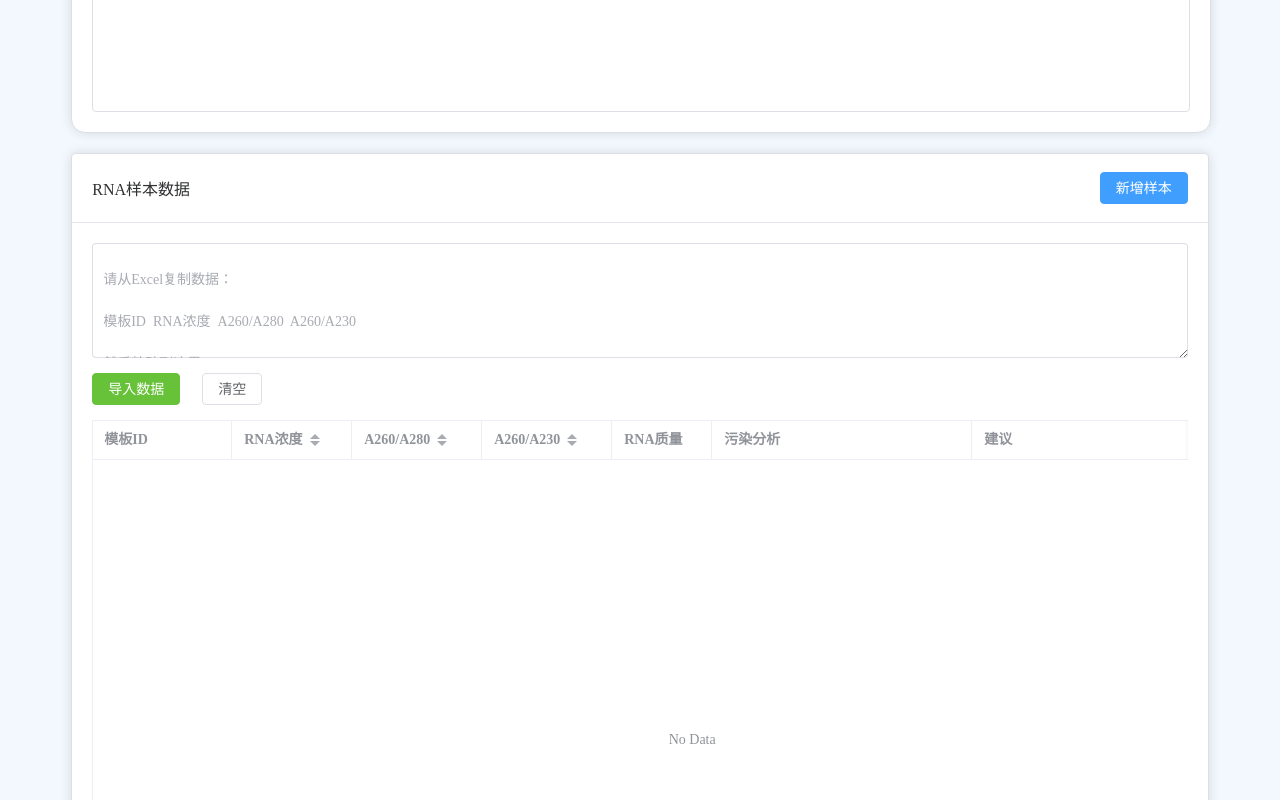
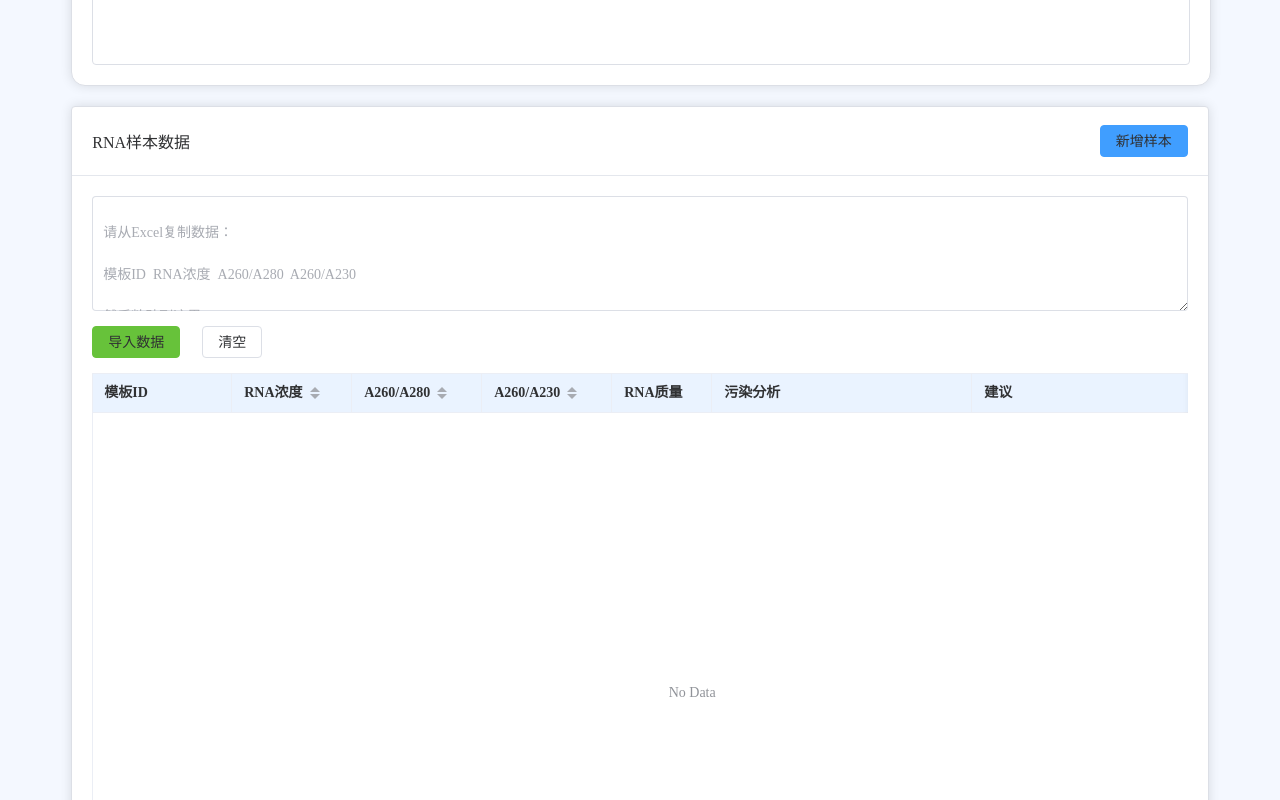
Before and after one commit to huluhuqi/RNA-quality-judgment, a Vue app: page / in a window 1280 px wide. Shown: the part 1300-2100 px from the top of the page. Built offline with nearby package versions, Linux system fonts and the light colour scheme.

Commit message:
feat: fix title, responsive layout, complete theme system with ECharts CSS variable support

```diff
--- a/src/assets/theme.css
+++ b/src/assets/theme.css
@@ -1,85 +1,145 @@
 /* ===================== 默认 ===================== */
 :root{
-    --bg-color:#f5f9ff;
-    --card-color:#ffffff;
-    --text-color:#303133;
-    --border-color:#dcdfe6;
-    --primary-color:#409eff;
+    --page-bg:#f4f8ff;
+    --card-bg:#ffffff;
+    --text-main:#303133;
+    --text-secondary:#606266;
+    --border:#dcdfe6;
+    --primary:#409eff;
     --button-color:#409eff;
+    --chart-bg:#ffffff;
+    --chart-text:#303133;
+    --table-bg:#ffffff;
+    --table-text:#303133;
+    --header-bg:#eaf3ff;
 }
 
 /* ===================== 科研蓝 ===================== */
 [data-theme="blue"]{
-    --bg-color:#f3f8ff;
-    --card-color:#ffffff;
-    --text-color:#303133;
-    --border-color:#dcdfe6;
-    --primary-color:#409eff;
+    --page-bg:#f4f8ff;
+    --card-bg:#ffffff;
+    --text-main:#303133;
+    --text-secondary:#606266;
+    --border:#dcdfe6;
+    --primary:#409eff;
     --button-color:#409eff;
+    --chart-bg:#ffffff;
+    --chart-text:#303133;
+    --table-bg:#ffffff;
+    --table-text:#303133;
+    --header-bg:#eaf3ff;
 }
 
 /* ===================== 生命绿 ===================== */
 [data-theme="green"]{
-    --bg-color:#f2fff6;
-    --card-color:#ffffff;
-    --text-color:#303133;
-    --border-color:#dcdfe6;
-    --primary-color:#67c23a;
+    --page-bg:#f2fff6;
+    --card-bg:#ffffff;
+    --text-main:#303133;
+    --text-secondary:#606266;
+    --border:#d9ecff;
+    --primary:#67c23a;
     --button-color:#67c23a;
+    --chart-bg:#ffffff;
+    --chart-text:#303133;
+    --table-bg:#ffffff;
+    --table-text:#303133;
+    --header-bg:#eaffef;
 }
 
 /* ===================== 活力橙 ===================== */
 [data-theme="orange"]{
-    --bg-color:#fff8ef;
-    --card-color:#ffffff;
-    --text-color:#303133;
-    --border-color:#dcdfe6;
-    --primary-color:#e6a23c;
+    --page-bg:#fff8ed;
+    --card-bg:#ffffff;
+    --text-main:#303133;
+    --text-secondary:#606266;
+    --border:#f5dab1;
+    --primary:#e6a23c;
     --button-color:#e6a23c;
+    --chart-bg:#ffffff;
+    --chart-text:#303133;
+    --table-bg:#ffffff;
+    --table-text:#303133;
+    --header-bg:#fff0d6;
 }
 
 /* ===================== 实验紫 ===================== */
 [data-theme="purple"]{
-    --bg-color:#faf5ff;
-    --card-color:#ffffff;
-    --text-color:#303133;
-    --border-color:#dcdfe6;
-    --primary-color:#9c27b0;
+    --page-bg:#faf5ff;
+    --card-bg:#ffffff;
+    --text-main:#303133;
+    --text-secondary:#606266;
+    --border:#e1c8ff;
+    --primary:#9c27b0;
     --button-color:#9c27b0;
+    --chart-bg:#ffffff;
+    --chart-text:#303133;
+    --table-bg:#ffffff;
+    --table-text:#303133;
+    --header-bg:#f3e5ff;
 }
 
 /* ===================== 暗夜黑 ===================== */
 [data-theme="dark"]{
-    --bg-color:#141414;
-    --card-color:#1f1f1f;
-    --text-color:#eeeeee;
-    --border-color:#444;
-    --primary-color:#66b1ff;
+    --page-bg:#121212;
+    --card-bg:#1e1e1e;
+    --text-main:#ffffff;
+    --text-secondary:#cccccc;
+    --border:#444444;
+    --primary:#66b1ff;
     --button-color:#409eff;
+    --chart-bg:#1e1e1e;
+    --chart-text:#ffffff;
+    --table-bg:#1e1e1e;
+    --table-text:#ffffff;
+    --header-bg:#242424;
 }
 
-/* ===================== 全局背景 ===================== */
+/* ===================== 页面背景 ===================== */
 body{
-    background: var(--bg-color);
-    color: var(--text-color);
+    background: var(--page-bg);
+    color: var(--text-main);
     transition: background .3s, color .3s;
 }
 
-/* ===================== 卡片跟随主题 ===================== */
+/* ===================== 卡片 ===================== */
 .el-card{
-    background: var(--card-color)!important;
-    color: var(--text-color);
-    border-color: var(--border-color)!important;
+    background: var(--card-bg)!important;
+    color: var(--text-main);
+    border-color: var(--border)!important;
+    min-width: 0;
+    overflow: hidden;
 }
 
 .el-card__header{
-    color: var(--text-color);
+    color: var(--text-main);
 }
 
-/* ===================== 表格跟随主题 ===================== */
+/* ===================== 普通文字 ===================== */
+body,
+span,
+div,
+p{
+    color: var(--text-main);
+}
+
+/* ===================== 次级文字 ===================== */
+.text-secondary{
+    color: var(--text-secondary);
+}
+
+/* ===================== 表格 ===================== */
 .el-table{
-    background: var(--card-color)!important;
-    color: var(--text-color);
+    background: var(--table-bg)!important;
+    color: var(--table-text);
+}
+
+.el-table th{
+    background: var(--header-bg)!important;
+    color: var(--text-main)!important;
+}
+
+.el-table td{
+    color: var(--table-text)!important;
 }
 
 /* ===================== 按钮跟随主题 ===================== */
@@ -96,3 +156,13 @@ body{
         border-color .5s ease,
         box-shadow .5s ease;
 }
+
+/* ===================== 移动端图表高度调整 ===================== */
+@media(max-width:768px){
+    .chart{
+        height:220px;
+    }
+    .el-card__header{
+        font-size:15px;
+    }
+}
--- a/src/components/ExperimentSummary.vue
+++ b/src/components/ExperimentSummary.vue
@@ -15,10 +15,10 @@
 
 
 
-<el-row :gutter="15">
+<el-row :gutter="15" class="summary-row">
 
 
-<el-col :xs="24" :sm="12" :lg="8">
+<el-col :xs="24" :sm="24" :md="12" :lg="8">
 
 
 <el-card shadow="hover" class="info-card">
@@ -134,7 +134,7 @@ ng/μL
 
 
 
-<el-col :xs="24" :sm="12" :lg="8">
+<el-col :xs="24" :sm="24" :md="12" :lg="8">
 
 
 <el-card shadow="hover" class="quality-card">
@@ -242,7 +242,7 @@ RNA质量分布
 
 
 
-<el-col :xs="24" :sm="12" :lg="8">
+<el-col :xs="24" :sm="24" :md="12" :lg="8">
 
 
 <el-card shadow="hover" class="pollution-card">
--- a/src/components/Header.vue
+++ b/src/components/Header.vue
@@ -7,13 +7,8 @@
       <div class="header-text">
 
         <h1>
-          RNA Quality Judgment
+          RNA质量检测工具
         </h1>
-
-
-        <p>
-          RNA质量检测、污染分析及反转录模板推荐工具
-        </p>
 
       </div>
 
@@ -61,13 +56,7 @@ h1{
 
   font-size:32px;
 
-  margin-bottom:10px;
-
-}
-
-p{
-
-  color:#666;
+  margin-bottom:0;
 
 }
 
--- a/src/components/PollutionChart.vue
+++ b/src/components/PollutionChart.vue
@@ -40,12 +40,6 @@ import * as echarts
 
 from 'echarts'
 
-import {
-getTheme
-}
-from '../theme/theme'
-
-
 
 
 
@@ -67,6 +61,16 @@ let chart=null
 
 
 
+function getChartTextColor(){
+    return getComputedStyle(
+        document.documentElement
+    )
+    .getPropertyValue('--chart-text')
+    .trim()
+    ||
+    '#303133'
+}
+
 
 
 function render(){
@@ -77,18 +81,14 @@ if(chart){
 
 chart =
 echarts.init(
-chartRef.value,
-getTheme()==='dark'
-?
-'dark'
-:
-null
+chartRef.value
 )
 
-
+const textColor = getChartTextColor()
 
 chart.setOption({
 
+backgroundColor:'transparent',
 
 tooltip:{},
 
@@ -107,8 +107,11 @@ data:[
 
 '双重风险'
 
-]
+],
 
+axisLabel:{
+color:textColor
+}
 
 },
 
@@ -117,7 +120,10 @@ data:[
 yAxis:{
 
 
-type:'value'
+type:'value',
+axisLabel:{
+color:textColor
+}
 
 },
 
@@ -146,7 +152,6 @@ props.data?.双重污染风险||0
 
 ]
 
-
 })
 
 
@@ -159,6 +164,30 @@ onMounted(()=>{
 
 render()
 
+window.addEventListener(
+
+'resize',
+
+()=>chart?.resize()
+
+)
+
+window.addEventListener(
+
+'theme-change',
+
+()=>{
+
+if(chart){
+chart.dispose()
+chart=null
+}
+
+render()
+
+}
+
+)
 
 })
 
@@ -182,18 +211,14 @@ deep:true
 
 )
 
-watch(
-    ()=>getTheme(),
-    ()=>{
-        render()
-    }
-)
+
 
 onBeforeUnmount(()=>{
 
 
 chart?.dispose()
 
+window.removeEventListener('theme-change', render)
 
 })
 
@@ -213,6 +238,7 @@ height:260px;
 
 width:100%;
 
+min-width:260px;
 
 }
 
--- a/src/components/QualityChart.vue
+++ b/src/components/QualityChart.vue
@@ -23,11 +23,6 @@ from 'vue'
 
 import * as echarts from 'echarts'
 
-import {
-getTheme
-}
-from '../theme/theme'
-
 
 
 const props = defineProps({
@@ -51,6 +46,16 @@ let chart=null
 
 
 
+function getChartTextColor(){
+    return getComputedStyle(
+        document.documentElement
+    )
+    .getPropertyValue('--chart-text')
+    .trim()
+    ||
+    '#303133'
+}
+
 
 
 function render(){
@@ -61,17 +66,14 @@ if(chart){
 
 chart =
 echarts.init(
-chartRef.value,
-getTheme()==='dark'
-?
-'dark'
-:
-null
+chartRef.value
 )
 
-
+const textColor = getChartTextColor()
 
 chart.setOption({
+
+backgroundColor:'transparent',
 
 tooltip:{
 
@@ -86,7 +88,10 @@ trigger:'item'
 legend:{
 
 
-bottom:0
+bottom:0,
+textStyle:{
+color:textColor
+}
 
 
 },
@@ -113,8 +118,8 @@ avoidLabelOverlap:false,
 label:{
 
 show:true,
-
-formatter:'{b}: {c}'
+formatter:'{b}: {c}',
+color:textColor
 
 },
 
@@ -176,7 +181,6 @@ name:'待检测'
 
 
 }
-
 ]
 
 })
@@ -202,6 +206,22 @@ window.addEventListener(
 
 )
 
+window.addEventListener(
+
+'theme-change',
+
+()=>{
+
+if(chart){
+chart.dispose()
+chart=null
+}
+
+render()
+
+}
+
+)
 
 })
 
@@ -225,13 +245,6 @@ deep:true
 
 )
 
-watch(
-    ()=>getTheme(),
-    ()=>{
-        render()
-    }
-)
-
 
 
 onBeforeUnmount(()=>{
@@ -239,6 +252,7 @@ onBeforeUnmount(()=>{
 
 chart?.dispose()
 
+window.removeEventListener('theme-change', render)
 
 })
 
@@ -258,6 +272,7 @@ width:100%;
 
 height:260px;
 
+min-width:260px;
 
 }
 
--- a/src/theme/theme.js
+++ b/src/theme/theme.js
@@ -51,6 +51,11 @@ export function setTheme(theme){
             duration: 400
         }
     )
+
+    // 通知图表组件刷新
+    window.dispatchEvent(
+        new Event('theme-change')
+    )
 }
 
 export function initTheme(){
```
